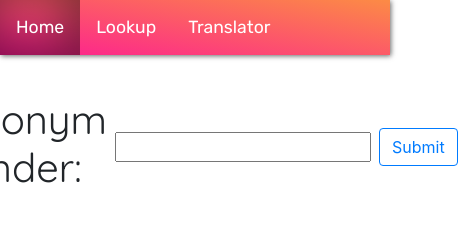
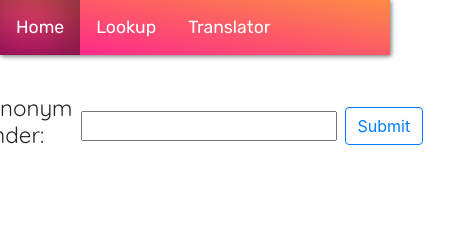
Before and after one commit to dcoco1890/SynonymFinder, a React (Create React App) app: page /#/lookup in a window 390 px wide. Shown: the top 241 px of the page, 458 px wide, since content can reach past the window. Built offline with nearby package versions, Linux system fonts and the light colour scheme.

Commit message:
css changes for small screens

```diff
--- a/src/App.css
+++ b/src/App.css
@@ -87,3 +87,28 @@ a > li:hover {
 li.list-group-item {
   padding: 0;
 }
+
+@media only screen and (max-width: 900px) {
+  div.img-spot {
+    transform: scale(0.8);
+    right: -1.2rem;
+    bottom: -1.2rem;
+  }
+}
+
+@media only screen and (max-width: 640px) {
+  div.card {
+    margin: 0;
+  }
+}
+
+@media only screen and (max-width: 486px) {
+  label > h1.pr-2 {
+    text-align: left;
+    padding-left: 0.5rem;
+    font-size: 1.4rem;
+  }
+  div.img-spot {
+    display: none;
+  }
+}
```
